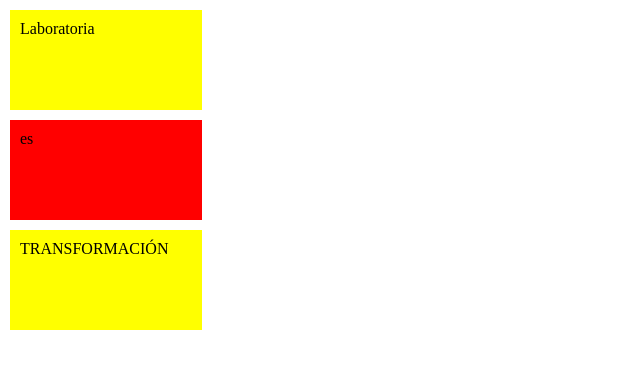
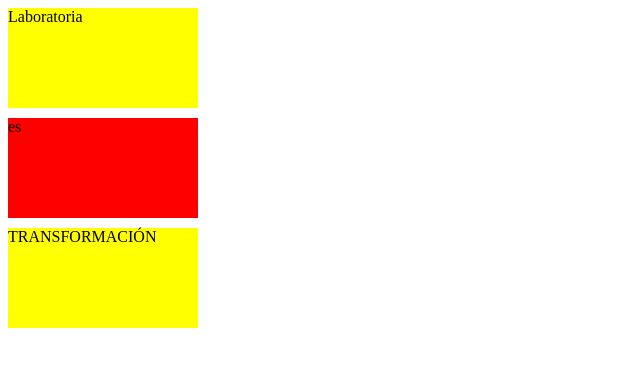
Before and after one commit to AmySeo12/bandera, a plain HTML site: page parte2/index.html in a window 1280 px wide. Shown: the whole page, without its empty margins (0-640 px from the left). Drawn offline with Linux system fonts and the light colour scheme.

Commit message:
Se esta arreglando los codigos

```diff
--- a/parte-1/css/main.css
+++ b/parte-1/css/main.css
@@ -1,9 +1,5 @@
-* {
-	box-sizing: border-box;
-	margin: 0px;
-	padding: 0px;
-}
-div {
+
+.bloque {
 	height: 100px;
 	background: #FFFF00;
 }
--- a/parte-3/css/main.css
+++ b/parte-3/css/main.css
@@ -1,10 +1,4 @@
-* {
-	box-sizing: border-box;
-	margin: 0px;
-	padding: 0px;
-}
-
-div {
+.bloque {
 	height: 100px;
 	background: #FFFF00;
 	width: 15%;
--- a/parte2/css/main.css
+++ b/parte2/css/main.css
@@ -1,15 +1,10 @@
-* {
-	box-sizing: border-box;
-	margin: 0px;
-	padding: 0px;
-}
 
-div {
+
+.bloque {
 	height: 100px;
 	background: #FFFF00;
 	width: 15%;
-	margin: 10px;
-	padding: 10px;
+	margin-bottom: 10px;
 }
 .rojo {
 	background: #FF0000;
--- a/parte2/index.html
+++ b/parte2/index.html
@@ -6,14 +6,14 @@
 		<link rel="stylesheet" type="text/css" href="css/main.css">
 	</head>
 	<body>
-		<div>
-			<p>Laboratoria</p>
+		<div class="bloque">
+			Laboratoria
 		</div>
-		<div class="rojo">
-			<p>es</p>
+		<div class="bloque rojo">
+			es
 		</div>
-		<div >
-			<p>TRANSFORMACIÓN</p>
+		<div class="bloque">
+			TRANSFORMACIÓN
 		</div>
 	</body>
 </html>
```
Also changed, not shown: parte-1/index.html (+3 -9 lines), parte-3/index.html (+6 -6 lines), parte4/index.html (+3 -3 lines).
